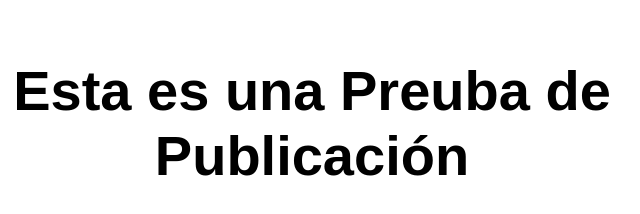
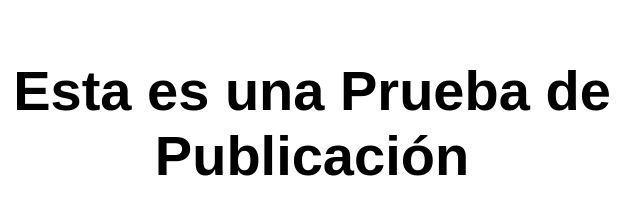
Before and after one commit to fvaldivia71/my-first-static-web-app, a plain HTML site: page index.html in a window 1280 px wide. Shown: the full height of the page, 328-968 px from the left. Drawn offline with Linux system fonts and the light colour scheme.

Commit message:
cambios 2

```diff
--- a/index.html
+++ b/index.html
@@ -10,7 +10,7 @@
 
 <body>
   <main>
-    <h1>Esta es una Preuba de Publicación</h1>
+    <h1>Esta es una Prueba de Publicación</h1>
   </main>
 </body>
 
```
